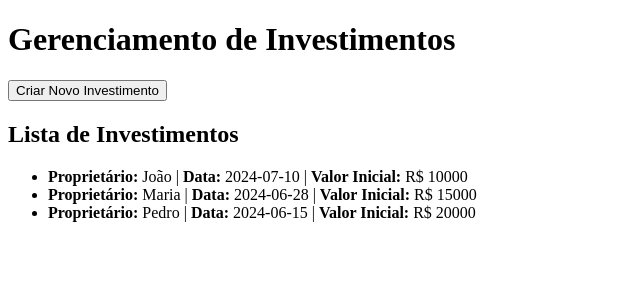
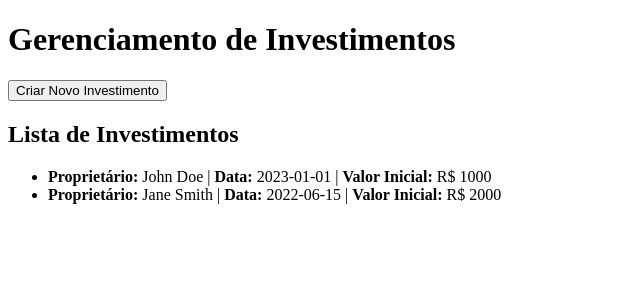
Before and after one commit to Kassiaavieira/desafioTech, a Next.js app: page / in a window 1280 px wide. Shown: the top 300 px of the page, without its empty margins (0-640 px from the left). Built offline with nearby package versions, Linux system fonts and the light colour scheme.

Commit message:
Tweak: use mock from the mocks folder

```diff
--- a/src/components/investment/CreateInvestmentForm.tsx
+++ b/src/components/investment/CreateInvestmentForm.tsx
@@ -2,7 +2,7 @@
 import React, { useState } from 'react';
 
 interface CreateInvestmentFormProps {
-  addInvestment: (investment: any) => void; // Defina o tipo correto para investment
+  addInvestment: (investment: any) => void;
 }
 
 const CreateInvestmentForm: React.FC<CreateInvestmentFormProps> = ({ addInvestment }) => {
@@ -21,8 +21,7 @@ const CreateInvestmentForm: React.FC<CreateInvestmentFormProps> = ({ addInvestme
       date,
       initialValue,
     };
-    addInvestment(newInvestment); // Chame a função addInvestment
-    // Limpar campos ou outras lógicas necessárias após adicionar o investimento
+    addInvestment(newInvestment);
     setOwner('');
     setDate('');
     setInitialValue(0);
--- a/src/pages/index.tsx
+++ b/src/pages/index.tsx
@@ -2,34 +2,18 @@
 import React from 'react';
 import Link from 'next/link';
 import InvestmentList from '../components/investment/InvestmentList';
-import { Investment } from '../types';
-
-const investmentsMock: Investment[] = [
-  {
-    owner: 'João', date: '2024-07-10', initialValue: 10000,
-    id: '',
-    withdrawals: []
-  },
-  {
-    owner: 'Maria', date: '2024-06-28', initialValue: 15000,
-    id: '',
-    withdrawals: []
-  },
-  {
-    owner: 'Pedro', date: '2024-06-15', initialValue: 20000,
-    id: '',
-    withdrawals: []
-  },
-];
+import { mockInvestments } from '../mocks/investmentData';
 
 const HomePage: React.FC = () => {
   return (
     <div className="container mx-auto p-4">
       <h1 className="text-2xl font-bold mb-4">Gerenciamento de Investimentos</h1>
       <Link href="/investments/create">
-        <button className="px-4 py-2 bg-indigo-600 text-white rounded-md">Criar Novo Investimento</button>
+        <button className="px-4 py-2 bg-indigo-600 text-white rounded-md">
+          Criar Novo Investimento
+        </button>
       </Link>
-      <InvestmentList investments={investmentsMock} />
+      <InvestmentList investments={mockInvestments} />
     </div>
   );
 };
```
Also changed, not shown: src/pages/investments/[id].tsx (+8 -2 lines).
